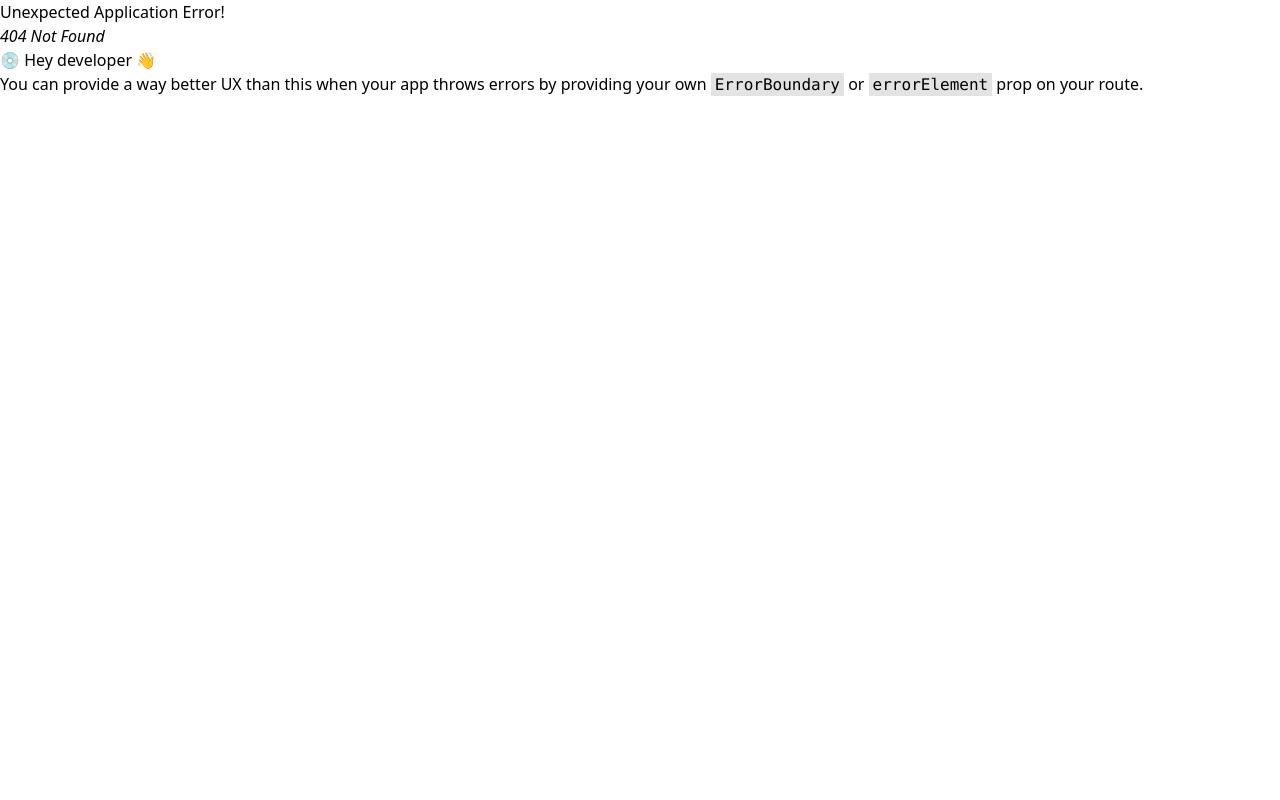
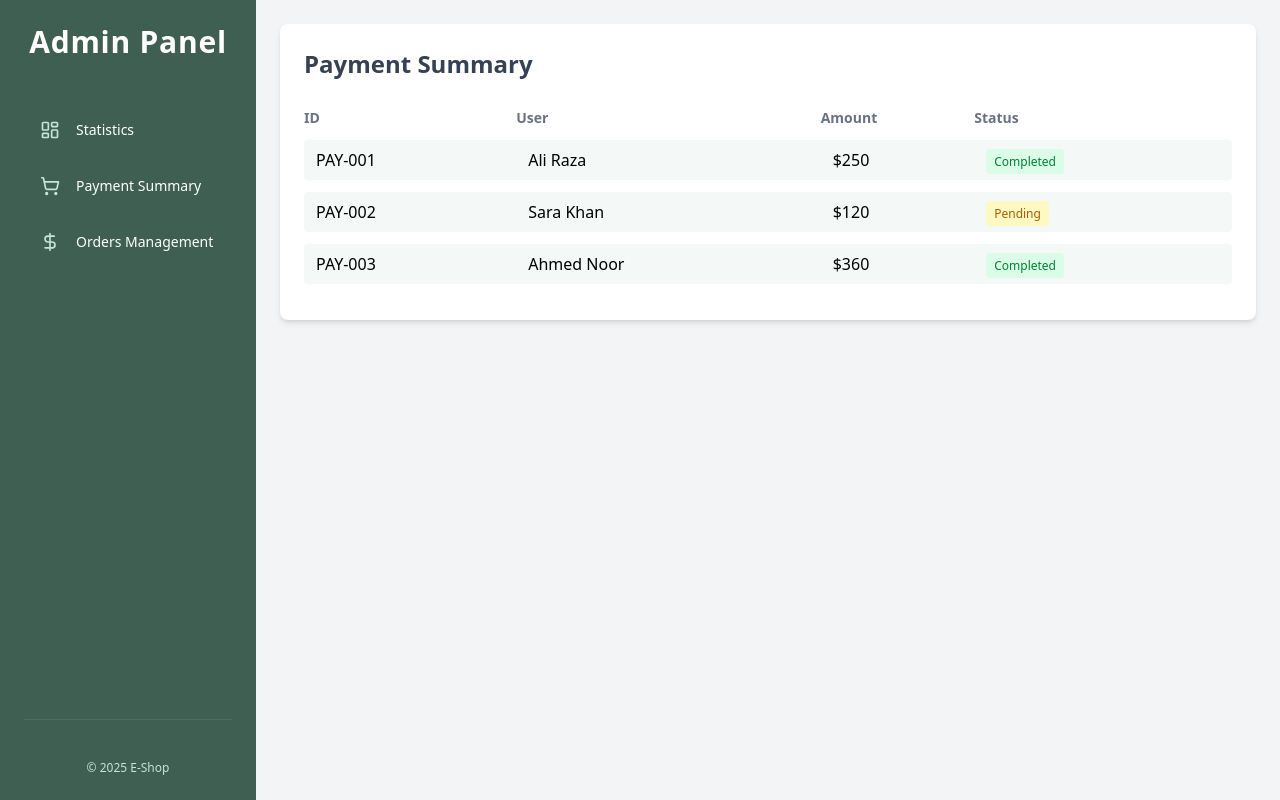
Before and after one commit to msafiahmedc1/EcommerceApplication, a React (Vite) app in the folder UI/: page /admin/payments in a window 1280 px wide. Before the commit this address had no page. Built offline with nearby package versions, Linux system fonts and the light colour scheme.

Commit message:
building admin pannel

```diff
--- a/UI/package.json
+++ b/UI/package.json
@@ -17,6 +17,7 @@
     "@tailwindcss/vite": "^4.1.10",
     "axios": "^1.10.0",
     "json-server": "^1.0.0-beta.3",
+    "lucide-react": "^0.525.0",
     "react": "^19.1.0",
     "react-dom": "^19.1.0",
     "react-hook-form": "^7.59.0",
--- /dev/null
+++ b/UI/src/components/adminDashboard/adminSidebar/constants.js
@@ -0,0 +1,7 @@
+import { LayoutDashboard, ShoppingCart, DollarSign } from "lucide-react";
+
+export const SIDEBARITEMS = [
+  { label: "Statistics", icon: LayoutDashboard, path: "statistics" },
+  { label: "Payment Summary", icon: ShoppingCart, path: "payments" },
+  { label: "Orders Management", icon: DollarSign, path: "orders" },
+];
--- /dev/null
+++ b/UI/src/components/adminDashboard/adminSidebar/index.jsx
@@ -0,0 +1,32 @@
+import { Link } from "react-router-dom";
+import { SIDEBARITEMS } from "./constants.js";
+
+const AdminSidebar = () => {
+  return (
+    <aside className="w-64 min-h-screen bg-[#3e5f52] text-white p-6 shadow-md flex flex-col">
+      <div className="text-3xl font-bold mb-12 text-center tracking-wide">
+        Admin Panel
+      </div>
+      <nav className="space-y-3">
+        {SIDEBARITEMS.map(({ icon: Icon, label, path }) => (
+          <Link
+            to={path}
+            key={label}
+            className="flex items-center gap-4 px-4 py-3 rounded-lg hover:bg-[#2e4a3e] transition-all duration-200 cursor-pointer group"
+            aria-label={label}
+          >
+            <Icon className="w-5 h-5 text-[#c8e3d7] group-hover:text-white" />
+            <span className="text-sm font-medium group-hover:text-white">
+              {label}
+            </span>
+          </Link>
+        ))}
+      </nav>
+      <div className="mt-auto pt-10 text-center text-xs text-[#c8e3d7] border-t border-[#4d6b60]">
+        © 2025 E-Shop
+      </div>
+    </aside>
+  );
+};
+
+export default AdminSidebar;
--- /dev/null
+++ b/UI/src/components/adminDashboard/index.jsx
@@ -0,0 +1,11 @@
+import AdminSidebar from "./adminSidebar"
+
+const AdminDashboard = () => {
+  return (
+    <div>
+      <AdminSidebar/>
+    </div>
+  )
+}
+
+export default AdminDashboard
--- /dev/null
+++ b/UI/src/components/adminDashboard/orderManagement/constants.js
@@ -0,0 +1,5 @@
+export const ORDERS = [
+    { id: "ORD-001", customer: "Ayesha", status: "Processing" },
+    { id: "ORD-002", customer: "Bilal", status: "Shipped" },
+    { id: "ORD-003", customer: "Usman", status: "Delivered" },
+  ];
--- /dev/null
+++ b/UI/src/components/adminDashboard/orderManagement/index.jsx
@@ -0,0 +1,46 @@
+import { ORDERS } from "./constants";
+
+const OrdersManagement = () => {
+  return (
+    <div className="bg-white shadow-md rounded-lg p-6">
+      <h2 className="text-2xl font-semibold mb-4 text-gray-700">
+        Orders Management
+      </h2>
+      <table className="w-full text-left border-separate border-spacing-y-3">
+        <thead>
+          <tr className="text-gray-500 text-sm">
+            <th>Order ID</th>
+            <th>Customer</th>
+            <th>Status</th>
+          </tr>
+        </thead>
+        <tbody>
+          {ORDERS.map((order) => (
+            <tr
+              key={order.id}
+              className="bg-[#f4f8f7] hover:bg-[#e1efeb] transition-all rounded"
+            >
+              <td className="py-2 px-3 rounded-l">{order.id}</td>
+              <td className="py-2 px-3">{order.customer}</td>
+              <td className="py-2 px-3 rounded-r">
+                <span
+                  className={`px-2 py-1 text-xs rounded font-medium ${
+                    order.status === "Delivered"
+                      ? "bg-green-100 text-green-700"
+                      : order.status === "Shipped"
+                      ? "bg-blue-100 text-blue-700"
+                      : "bg-yellow-100 text-yellow-700"
+                  }`}
+                >
+                  {order.status}
+                </span>
+              </td>
+            </tr>
+          ))}
+        </tbody>
+      </table>
+    </div>
+  );
+};
+
+export default OrdersManagement;
--- /dev/null
+++ b/UI/src/components/adminDashboard/paymentSummary/constants.js
@@ -0,0 +1,5 @@
+export const PAYMENTS = [
+  { id: "PAY-001", user: "Ali Raza", amount: "$250", status: "Completed" },
+  { id: "PAY-002", user: "Sara Khan", amount: "$120", status: "Pending" },
+  { id: "PAY-003", user: "Ahmed Noor", amount: "$360", status: "Completed" },
+];
--- /dev/null
+++ b/UI/src/components/adminDashboard/paymentSummary/index.jsx
@@ -0,0 +1,46 @@
+import { PAYMENTS } from "./constants";
+
+const PaymentSummary = () => {
+  return (
+    <div className="bg-white shadow-md rounded-lg p-6">
+      <h2 className="text-2xl font-semibold mb-4 text-gray-700">
+        Payment Summary
+      </h2>
+      <table className="w-full text-left border-separate border-spacing-y-3">
+        <thead>
+          <tr className="text-gray-500 text-sm">
+            <th>ID</th>
+            <th>User</th>
+            <th>Amount</th>
+            <th>Status</th>
+          </tr>
+        </thead>
+        <tbody>
+          {PAYMENTS.map((payment) => (
+            <tr
+              key={payment.id}
+              className="bg-[#f4f8f7] hover:bg-[#e1efeb] transition-all rounded"
+            >
+              <td className="py-2 px-3 rounded-l">{payment.id}</td>
+              <td className="py-2 px-3">{payment.user}</td>
+              <td className="py-2 px-3">{payment.amount}</td>
+              <td className="py-2 px-3 rounded-r">
+                <span
+                  className={`px-2 py-1 text-xs rounded font-medium ${
+                    payment.status === "Completed"
+                      ? "bg-green-100 text-green-700"
+                      : "bg-yellow-100 text-yellow-700"
+                  }`}
+                >
+                  {payment.status}
+                </span>
+              </td>
+            </tr>
+          ))}
+        </tbody>
+      </table>
+    </div>
+  );
+};
+
+export default PaymentSummary;
--- /dev/null
+++ b/UI/src/components/adminDashboard/statsCard/constants.jsx
@@ -0,0 +1,24 @@
+import { ShoppingCart, DollarSign, Package, Users } from "lucide-react";
+
+export const STATISTICS = [
+  {
+    label: "Total Orders",
+    value: "1,247",
+    icon: <ShoppingCart className="w-8 h-8 text-blue-200" />,
+  },
+  {
+    label: "Total Revenue",
+    value: "Rs. 2,45,680",
+    icon: <DollarSign className="w-8 h-8 text-green-200" />,
+  },
+  {
+    label: "Active Orders",
+    value: "89",
+    icon: <Package className="w-8 h-8 text-yellow-200" />,
+  },
+  {
+    label: "Total Customers",
+    value: "856",
+    icon: <Users className="w-8 h-8 text-purple-200" />,
+  },
+];
--- /dev/null
+++ b/UI/src/components/adminDashboard/statsCard/index.jsx
@@ -0,0 +1,24 @@
+import { STATISTICS } from "./constants";
+
+const StatsCard = () => {
+  return (
+    <div className="grid grid-cols-1 md:grid-cols-2 lg:grid-cols-4 gap-6 mb-8">
+      {STATISTICS.map((stat, idx) => (
+        <div
+          key={idx}
+          className="bg-[#3e5f52] p-6 rounded-lg border border-gray-300 text-white"
+        >
+          <div className="flex items-center justify-between">
+            <div>
+              <p className="text-sm text-gray-200">{stat.label}</p>
+              <p className="text-2xl font-bold">{stat.value}</p>
+            </div>
+            {stat.icon}
+          </div>
+        </div>
+      ))}
+    </div>
+  );
+};
+
+export default StatsCard;
--- /dev/null
+++ b/UI/src/layout/adminLayout.jsx
@@ -0,0 +1,15 @@
+import { Outlet } from "react-router-dom";
+import AdminSidebar from "../components/adminDashboard/adminSidebar";
+
+const AdminLayout = () => {
+  return (
+    <div className="flex min-h-screen bg-white">
+      <AdminSidebar />
+      <main className="flex-1 p-6 bg-gray-100">
+        <Outlet />
+      </main>
+    </div>
+  );
+};
+
+export default AdminLayout;
```
Also changed, not shown: UI/src/core/routes/index.jsx (+13 -0 lines), 1 other file (tests, documents, lock files or other folders).
